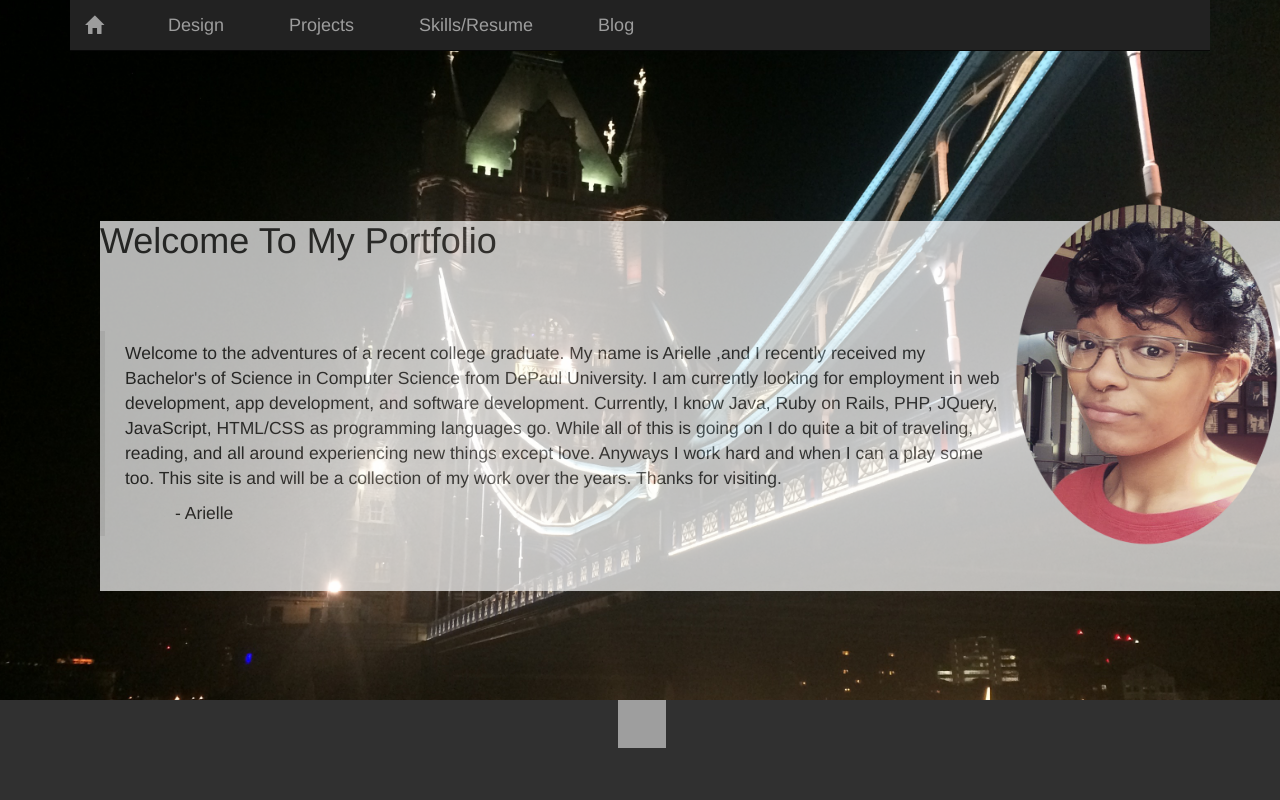
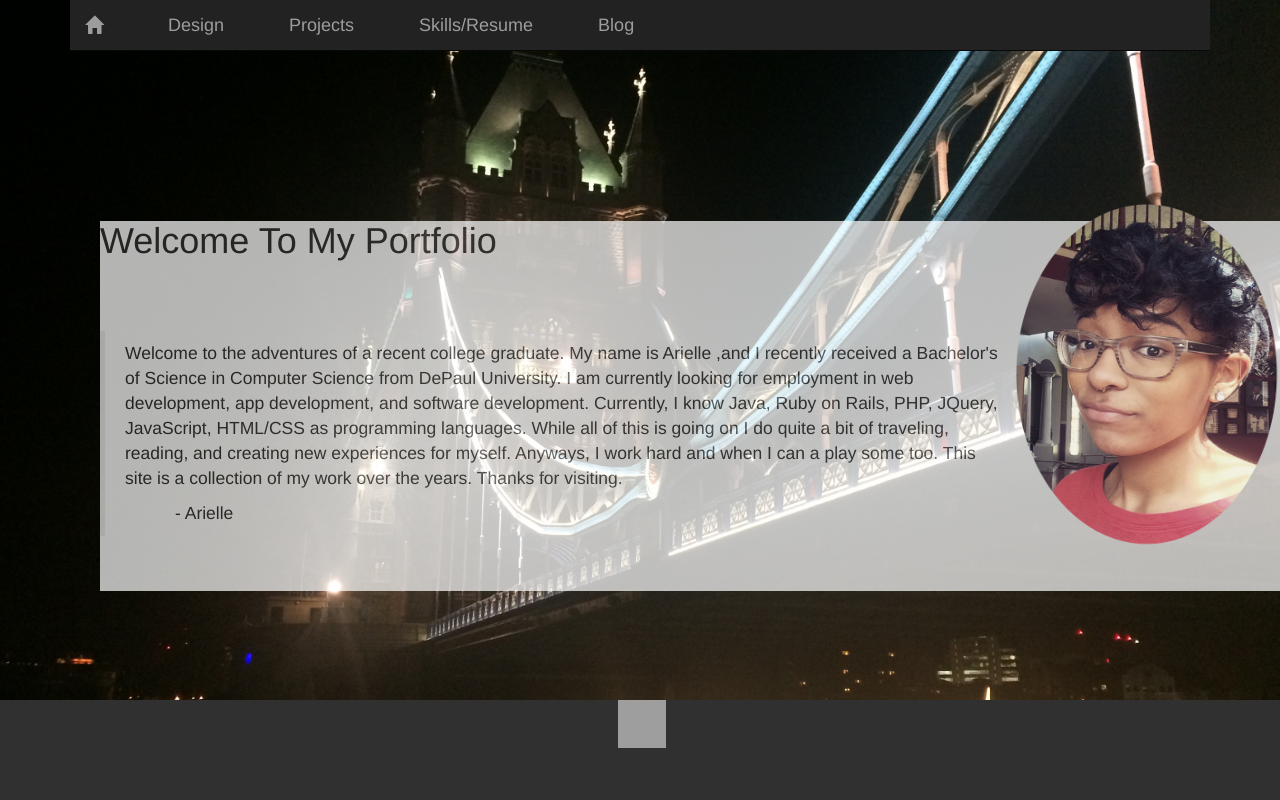
Before and after one commit to arielledav3/portfolio, a CodeIgniter app: page /database/ in a window 1280 px wide. Run offline with CodeIgniter, Linux system fonts and the light colour scheme; some libraries are stand-ins or nearby versions; grey boxes are pictures that could not be loaded.

Commit message:
update description

```diff
--- a/application/views/welcome_message.php
+++ b/application/views/welcome_message.php
@@ -10,12 +10,11 @@
 		<br/>
 		<blockquote>
 		<p>Welcome to the adventures of a recent college graduate. My name is Arielle ,and I recently received
-		my Bachelor's of Science in Computer Science from DePaul University. I am currently looking for
+		a Bachelor's of Science in Computer Science from DePaul University. I am currently looking for
 		employment in web development, app development, and software development. Currently, I
-		know Java, Ruby on Rails, PHP, JQuery, JavaScript, HTML/CSS as programming languages go.
-		While all of this is going on I do quite a bit of traveling, reading, and all around
-		experiencing new things except love. Anyways I work hard and when I can a play some too.
-		This site is and will be a collection of my work over the years. Thanks for visiting.
+		know Java, Ruby on Rails, PHP, JQuery, JavaScript, HTML/CSS as programming languages.
+		While all of this is going on I do quite a bit of traveling, reading, and creating new experiences for myself. Anyways, I work hard and when I can a play some too.
+		This site is  a collection of my work over the years. Thanks for visiting.
 
 		<br/>
 		</p>
```
